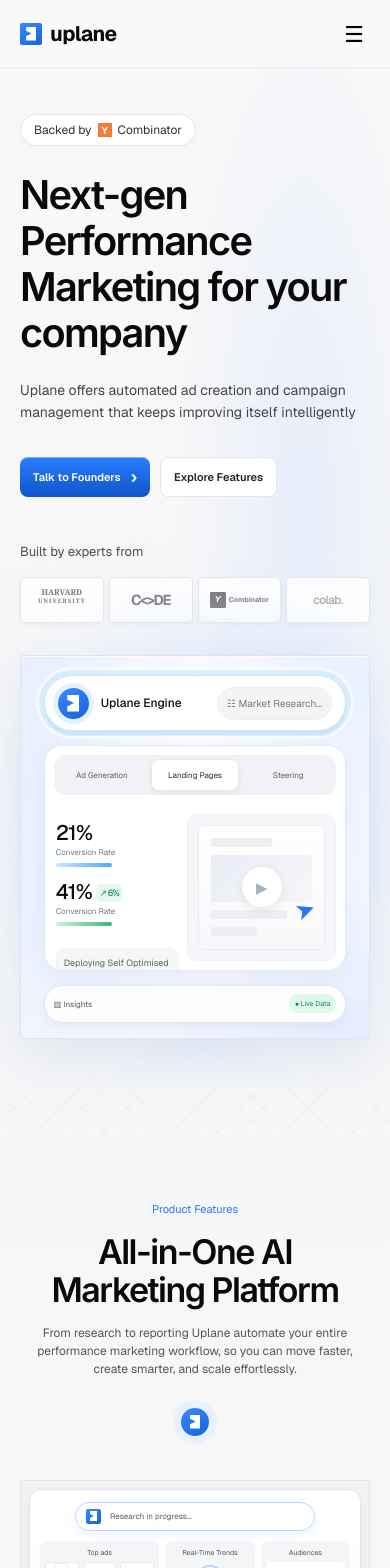
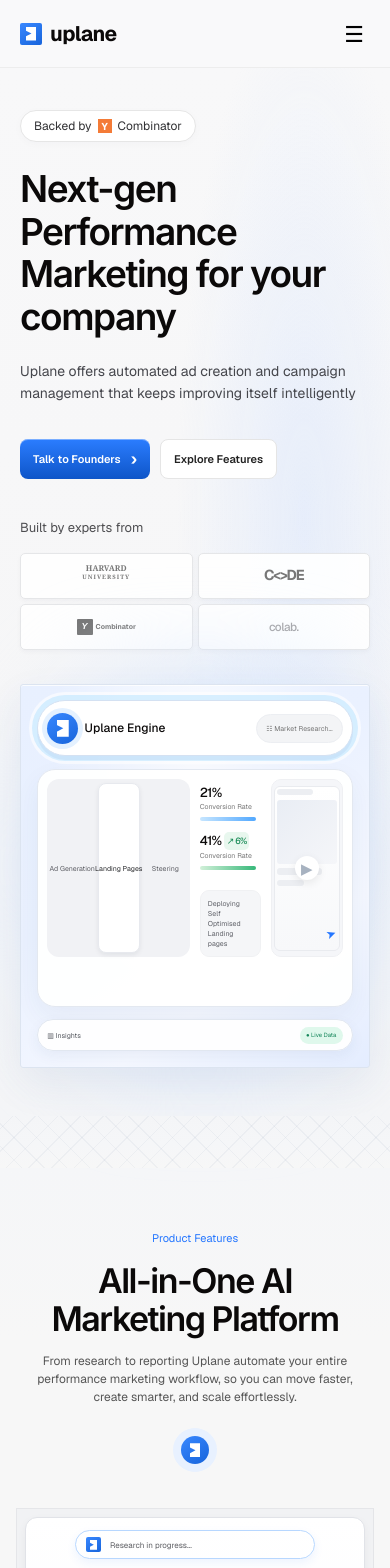
Before and after one commit to adityajadhav19/uplane-website, a Next.js app: page / in a window 390 px wide. Shown: the top 1568 px of the page. Built offline with nearby package versions, Linux system fonts and the light colour scheme.

Commit message:
Fix responsive layouts and dashboard scaling

```diff
--- a/app/globals.css
+++ b/app/globals.css
@@ -986,3 +986,101 @@ main{background:#f5f6f8}
   background-color:#f7f7f7!important;
   background-image:linear-gradient(180deg,#f5f6f8 0%,#f7f7f7 170px)!important;
 }
+
+/* Responsive corrections: keep desktop composition, make other viewport widths fluid */
+@media (min-width:761px) {
+  .hero,.feature-grid,.chat-section,.comparison-section,.final-cta {
+    width:min(calc(100% - 64px),1240px);
+    margin-left:auto!important;margin-right:auto!important;
+  }
+  .hero {
+    grid-template-columns:minmax(0,1fr) minmax(0,1fr)!important;
+    gap:clamp(28px,4.2vw,72px)!important;
+    padding-left:0!important;padding-right:0!important;
+  }
+  .hero-copy,.hero-dashboard {width:100%;min-width:0!important}
+  .hero h1 {font-size:clamp(40px,4vw,58px)!important;word-break:normal!important;overflow-wrap:normal!important}
+  .feature-grid {grid-template-columns:repeat(2,minmax(0,1fr))!important}
+  .feature-card {min-width:0}
+}
+@media (min-width:1441px) {
+  .hero,.feature-grid,.chat-section,.comparison-section,.final-cta {
+    width:min(calc(100% - clamp(96px,10.4vw,200px)),1720px);
+  }
+  .hero {
+    min-height:clamp(760px,44vw,920px)!important;
+    gap:clamp(56px,5vw,110px)!important;
+    padding-top:clamp(70px,5vw,110px)!important;
+    padding-bottom:clamp(70px,5vw,110px)!important;
+  }
+  .hero-copy {max-width:850px}
+  .hero h1 {font-size:clamp(58px,3.35vw,76px)!important;line-height:1.14!important}
+  .hero-dashboard {max-width:800px;justify-self:end}
+}
+@media (min-width:761px) and (max-width:1100px) {
+  .hero {min-height:0!important;padding-top:54px!important;padding-bottom:54px!important;gap:28px!important}
+  .hero h1 {font-size:clamp(34px,4.2vw,46px)!important;letter-spacing:-1.5px!important}
+  .expert-logos>div {grid-template-columns:repeat(2,minmax(0,1fr))!important}
+  .expert-logos>div>span {width:100%!important;min-width:0!important}
+}
+/* Footer is viewport-wide, but its content stays centered and aligned */
+.site-footer {width:100%!important;max-width:none!important;margin:0!important;padding:62px clamp(24px,5.2vw,100px) 0!important;overflow:hidden}
+.footer-content,.footer-bottom {width:100%;max-width:1720px;margin-left:auto!important;margin-right:auto!important}
+.footer-content {grid-template-columns:minmax(0,1.5fr) minmax(0,.8fr) minmax(0,1.3fr)!important;gap:clamp(30px,5vw,90px)!important}
+.footer-brand,.footer-links-primary,.footer-links-products {min-width:0!important}
+.footer-bottom {display:flex;justify-content:space-between;flex-wrap:wrap;gap:16px}
+.footer-watermark {display:block;width:100%;max-width:1720px;margin:22px auto -50px!important;text-align:center;white-space:nowrap;overflow:hidden}
+/* Dashboard scales as a single responsive composition */
+.dashboard-frame {width:100%!important;height:auto!important;min-height:0!important;aspect-ratio:.91;container-type:inline-size;overflow:hidden;padding:4.5%!important}
+.engine-panel {width:100%!important;height:100%!important;min-height:0!important;padding:0!important;display:grid!important;grid-template-rows:auto minmax(0,1fr) auto!important;gap:4cqi!important}
+.engine-pill {width:100%!important;min-width:0!important;height:auto!important;padding:2.5cqi 3cqi!important;gap:2cqi!important;font-size:clamp(8px,1.7cqi,12px)!important}
+.engine-pill b {min-width:0;white-space:nowrap}
+.engine-search {max-width:38%;min-width:0;overflow:hidden;text-overflow:ellipsis;white-space:nowrap;font-size:clamp(7px,1.35cqi,10px)!important}
+.engine-content {min-height:0!important;height:100%!important;padding:3cqi!important;display:grid!important;grid-template-rows:auto minmax(0,1fr)!important;gap:3cqi!important;overflow:hidden}
+.engine-tabs {height:auto!important;min-height:0!important;margin:0!important;gap:1.5cqi!important}
+.engine-tabs span {min-width:0;padding:2cqi 2.5cqi!important;font-size:clamp(7px,1.3cqi,10px)!important;white-space:nowrap}
+.engine-body {min-height:0!important;height:100%;display:grid!important;grid-template-columns:minmax(0,.85fr) minmax(0,1fr)!important;gap:3cqi!important;align-items:stretch}
+.conversion {min-width:0;min-height:0;gap:4cqi!important;padding:2cqi 0 0!important}
+.conversion b {font-size:clamp(13px,3cqi,25px)!important}
+.conversion small {font-size:clamp(7px,1.25cqi,10px)!important}
+.conversion p {font-size:clamp(7px,1.3cqi,10px)!important;line-height:1.4;overflow-wrap:break-word}
+.preview-card {min-width:0;min-height:0!important;height:100%!important;overflow:hidden}
+.preview-skeleton {inset:3%!important;padding:3%!important;gap:3%!important}
+.preview-skeleton span {height:4%!important}
+.preview-skeleton span:nth-child(2) {height:40%!important}
+.preview-card button {width:clamp(24px,7cqi,42px)!important;height:clamp(24px,7cqi,42px)!important;flex-shrink:0}
+.cursor {right:8%!important;bottom:8%!important;font-size:clamp(12px,3cqi,22px)!important}
+.engine-foot {min-width:0;height:auto!important;min-height:0!important;margin:0!important;padding:2cqi 3cqi!important;gap:2cqi!important;font-size:clamp(7px,1.4cqi,10px)!important}
+.engine-foot em {font-size:clamp(6px,1.2cqi,9px)!important;padding:1.5cqi 2cqi!important;white-space:nowrap}
+@media (max-width:760px) {
+  .hero {width:100%!important;max-width:100%!important;margin:0!important;padding:42px 24px 48px!important;grid-template-columns:minmax(0,1fr)!important;gap:34px!important}
+  .hero-copy,.hero-dashboard {width:100%!important;max-width:610px!important;min-width:0!important;margin-left:auto!important;margin-right:auto!important}
+  .hero h1 {font-size:clamp(36px,8.5vw,48px)!important;line-height:1.15!important;letter-spacing:-1.5px!important;word-break:normal!important;overflow-wrap:normal!important}
+  .hero-actions {flex-wrap:wrap!important}
+  .expert-logos {margin-top:40px!important}
+  .expert-logos>div {grid-template-columns:repeat(2,minmax(0,1fr))!important}
+  .feature-grid {width:calc(100% - 32px)!important;max-width:610px!important;margin:0 auto!important;grid-template-columns:minmax(0,1fr)!important}
+  .chat-section {width:100%!important;max-width:610px!important;margin:0 auto!important;padding:48px 24px 0!important;grid-template-columns:minmax(0,1fr)!important}
+  .comparison-section {width:100%!important;max-width:100%!important;margin:0!important;padding:55px 20px 45px!important}
+  .comparison-table-scroll {width:100%!important;max-width:100%!important;overflow-x:auto!important;overflow-y:hidden!important;-webkit-overflow-scrolling:touch;overscroll-behavior-x:contain}
+  .comparison-table {min-width:880px!important;width:880px!important}
+  .final-cta {width:calc(100% - 32px)!important;max-width:610px!important;margin:0 auto 45px!important;padding:32px 24px!important}
+  .site-footer {width:100%!important;padding:45px 24px 0!important;margin:0!important}
+  .footer-content {grid-template-columns:minmax(0,1fr) minmax(0,1fr)!important;gap:28px 20px!important}
+  .footer-brand {grid-column:1/-1!important}
+  .footer-links-primary {grid-column:1!important}
+  .footer-links-products {grid-column:2!important}
+  .footer-bottom {flex-direction:column;align-items:flex-start}
+  .footer-watermark {font-size:36vw!important;margin-bottom:-15px!important}
+}
+@media (max-width:420px) {
+  .hero {padding-left:20px!important;padding-right:20px!important}
+  .hero h1 {font-size:clamp(34px,9.5vw,42px)!important}
+  .dashboard-frame {padding:4.5%!important}
+  .site-footer {padding-left:20px!important;padding-right:20px!important}
+  .footer-content {gap:24px 14px!important}
+}
+.hero-bottom-rule::after {
+  background-image:repeating-linear-gradient(45deg,transparent 0 15px,rgba(112,132,163,.07) 15px 16px),repeating-linear-gradient(-45deg,transparent 0 15px,rgba(112,132,163,.07) 15px 16px)!important
+}
+html,body {width:100%;max-width:100%;overflow-x:clip}
```
